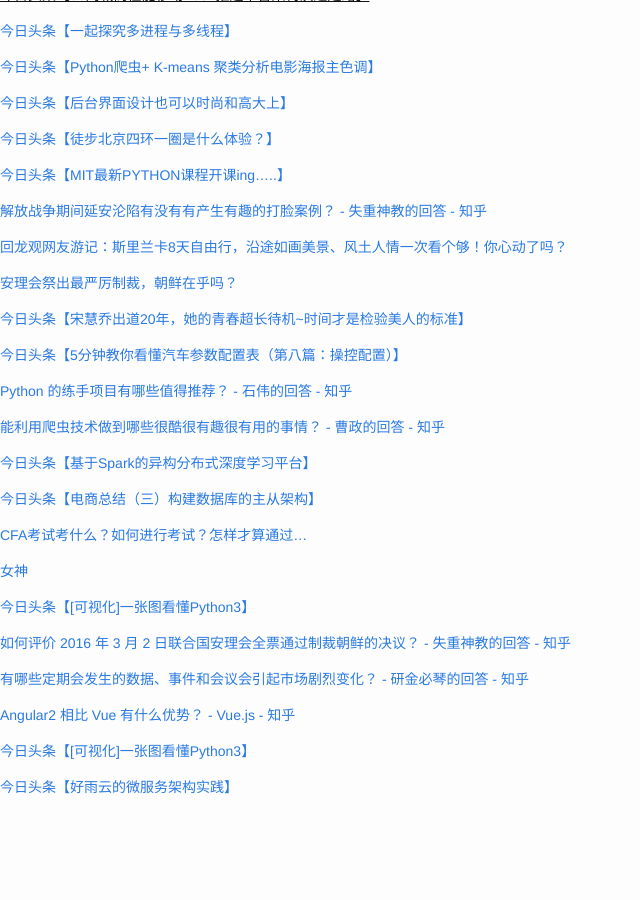
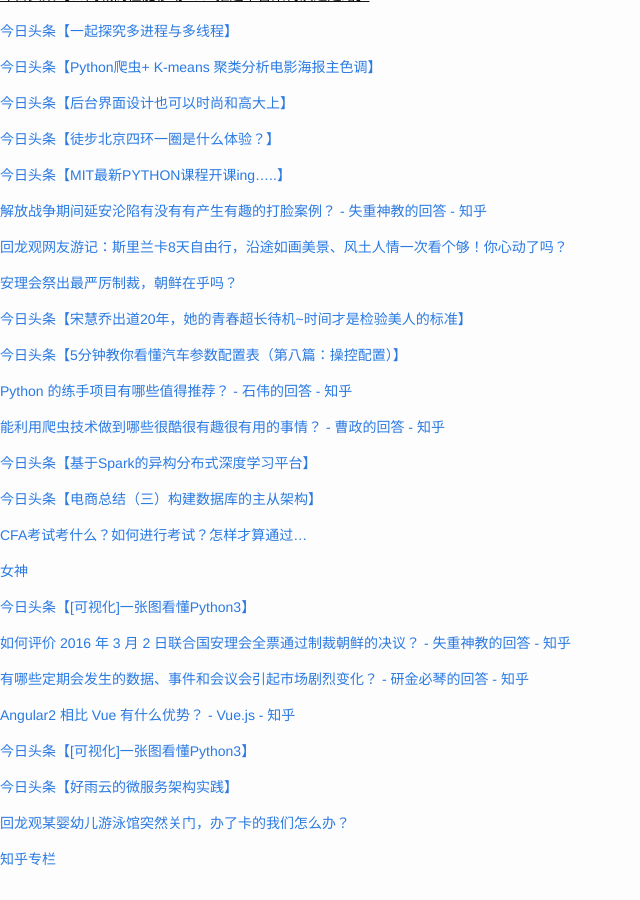
Before and after one commit to cnwarden/cnwarden.github.io, a Jekyll site: the page built from fav/index.md, in a window 1280 px wide and 900 px high, scrolled down 2814 px. Shown: the whole window, without its empty margins (0-640 px from the left). Built offline with Jekyll 4.4.1, drawn with Linux system fonts in a browser that asks for light colours; emoji names are drawn with the system emoji font; before the commit the page ends 3642 px from its top, so only the background shows below that.

Commit message:
auto commit

```diff
--- a/fav/index.md
+++ b/fav/index.md
@@ -202,3 +202,7 @@ title:  fav
 [今日头条【[可视化]一张图看懂Python3】](http://toutiao.com/item/6258055831187620353/?iid=3764603574&app=news_article&tt_from=android_share&utm_source=email&utm_medium=toutiao_android&utm_campaign=client_share)
 
 [今日头条【好雨云的微服务架构实践】](http://toutiao.com/item/6258163056363176449/?iid=3764603574&app=news_article&tt_from=android_share&utm_source=email&utm_medium=toutiao_android&utm_campaign=client_share)
+
+[回龙观某婴幼儿游泳馆突然关门，办了卡的我们怎么办？](http://mp.weixin.qq.com/s?__biz=MjM5ODE2ODM0MA==&mid=410733112&idx=1&sn=1ed71acf161c8c029c071a9533d7742c&scene=0#wechat_redirect)
+
+[知乎专栏](http://zhuanlan.zhihu.com/vn-py/20613026)
```
